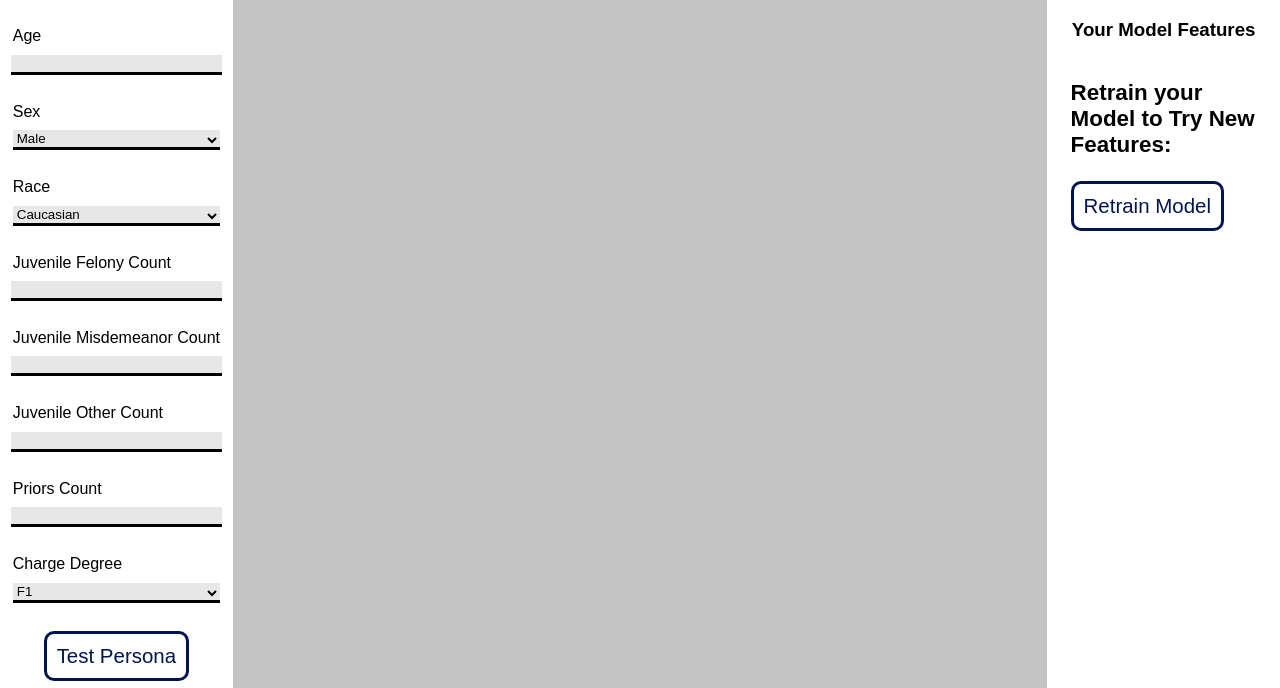
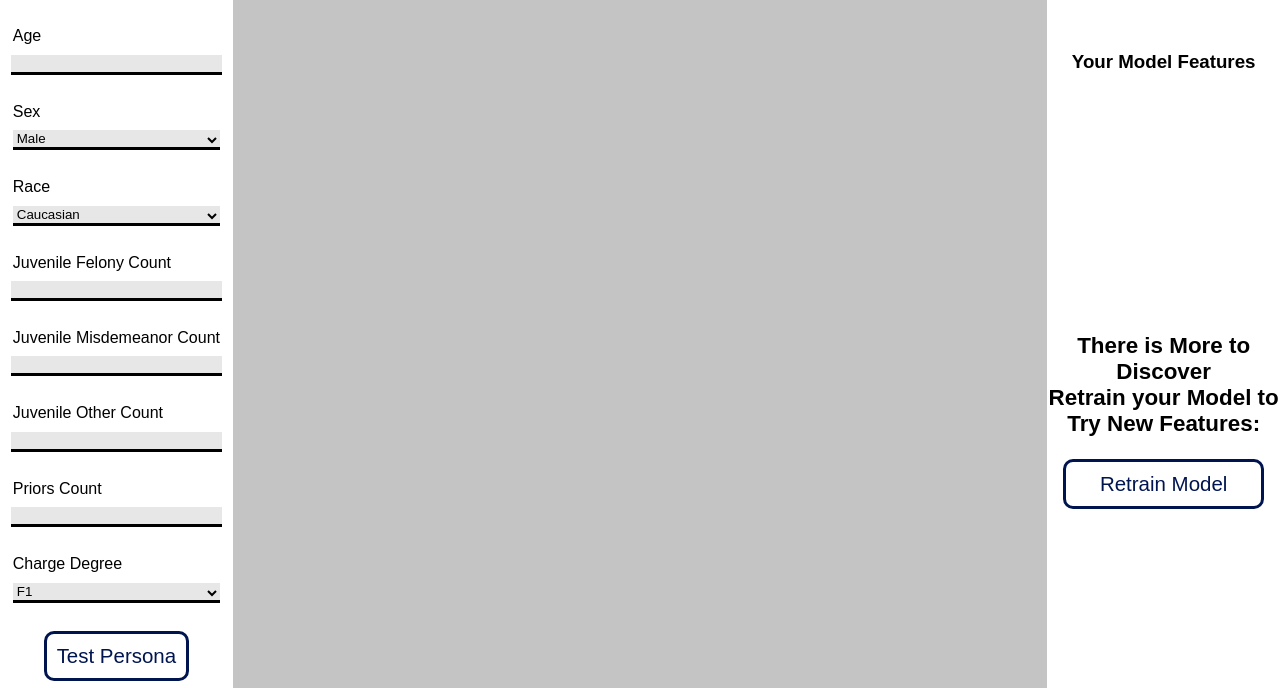
Before and after one commit to rbhushans/ai-interaction-webapp, a Flask app: page /results in a window 1280 px wide. Shown: the part 112-800 px from the top of the page. Run offline with Flask 2, Linux system fonts and the light colour scheme; data that the repository does not hold is empty.

Commit message:
Add adjusted right side css

```diff
--- a/app/static/css/style.css
+++ b/app/static/css/style.css
@@ -530,10 +530,13 @@ body {
 #results-btn-outer-div {
     display: flex;
     flex-direction: column;
-    justify-content: space-around;
+    justify-content: space-between;
     align-items: center;
 
     width: 100%;
+    height: calc(100% - 2rem);
+    padding: 2rem 0;
+
 }
 
 #feat-intensities {
@@ -543,12 +546,14 @@ body {
 
 .results-btn-inner-div {
     display: flex;
-    flex-direction: row;
-    justify-content: space-between;
+    flex-direction: column;
+    justify-content: center;
+    align-items: center;
 
     font-size: 1.4em;
     font-weight: bold;
-    width: 80%;
+    text-align: center;
+    width: 100%;
 }
 
 #results-features {
@@ -574,11 +579,6 @@ body {
     align-self: flex-start;
 }
 
-#end-div, #retrain-div {
-    display: flex;
-    flex-direction: column;
-    align-items: flex-start;
-}
 
 .end-title {
     margin-bottom: 0;
@@ -598,13 +598,14 @@ body {
     cursor: pointer;
 }
 
-#retrain-button {
-    justify-self: flex-end;
-}
-
 #test-persona:hover, #retrain-button:hover, #end-button:hover, #restart-button:hover {
     color: white;
     background-color: rgb(0, 21, 80);
+}
+
+#end-button, #retrain-button {
+    width: calc(100% - 2rem);
+    text-align: center;
 }
 
 .term-definition {
--- a/app/static/js/results.js
+++ b/app/static/js/results.js
@@ -30,8 +30,10 @@ document.addEventListener("DOMContentLoaded", function() {
     // Check if the user has at least trained once before showing the 'end-experience' button
     if (parseInt(window.localStorage.getItem("numTrainTimes")) > 1) {
         document.getElementById("end-div").style.visibility = "visible";
+        document.getElementById("retrain-txt").innerText = "Retrain your Model to Try New Features:"
     } else {
         document.getElementById("end-div").style.visibility = "hidden";
+        document.getElementById("retrain-txt").innerText = "There is More to Discover\nRetrain your Model to Try New Features:"
     }
 
     document.getElementById("results-close").addEventListener('click', function() {
--- a/app/templates/results.html
+++ b/app/templates/results.html
@@ -110,11 +110,14 @@
         </div>
 
         <div id="results-summary">
+            <div id="results-btn-outer-div">
+                <div>
                     <h3 id="results-features-list-title">Your Model Features</h3>
                     <ul style="margin-top:0" id="feature-list-last"></ul>
-            <div id="results-btn-outer-div">
+                </div>
+                <div>
                     <div id="retrain-div" class="results-btn-inner-div">
-                    <p>
+                        <p id="retrain-txt">
                             Retrain your Model to Try New Features:
                         </p>
                         <button id="retrain-button" onclick="location.href='train';">Retrain Model</button>
@@ -124,6 +127,7 @@
                             Complete the Experience:
                         </p>
                         <button id="end-button">End Experience</button>
+                    </div>
                 </div>
             </div>
         </div>
```
Lines whose indentation alone changed are shown as unchanged.
